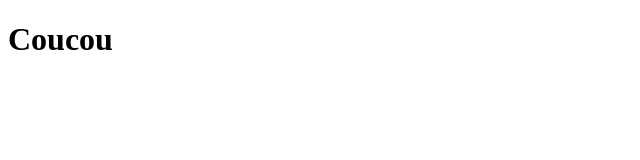
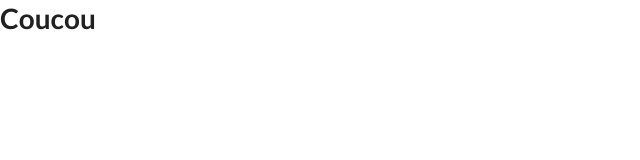
Before and after one commit to davidostermann/react-onehour, a React app: page index.html in a window 1280 px wide. Shown: the whole page, without its empty margins (0-640 px from the left). Built offline with nearby package versions, Linux system fonts and the light colour scheme; files whose address does not match are found by name.

Commit message:
add css link

```diff
--- a/index.html
+++ b/index.html
@@ -1,7 +1,11 @@
 <!DOCTYPE html>
 <html>
 <head>
-  <title>react-onehour</title>
+    <meta charset="utf-8">
+    <meta name="viewport" content="width=device-width, initial-scale=1">
+    <title>React App</title>
+    <link rel="stylesheet" href="https://cdnjs.cloudflare.com/ajax/libs/semantic-ui/2.2.7/semantic.css">
+    <link rel="stylesheet" href="style.css">
 </head>
 <body>
   <div id="app"></div>
```
